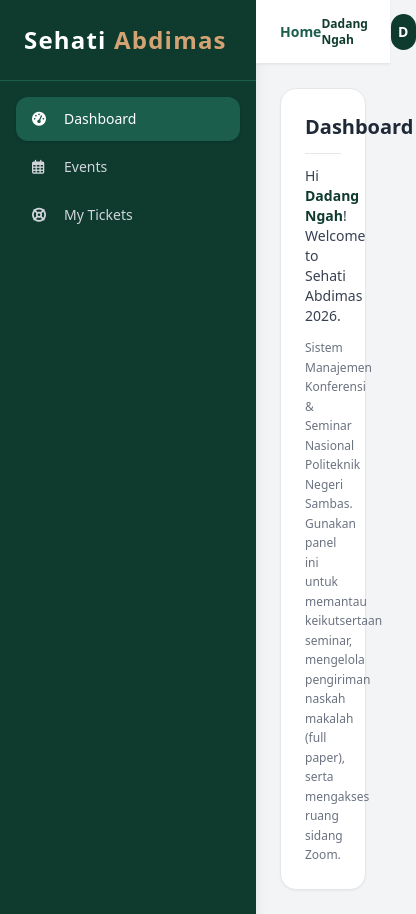
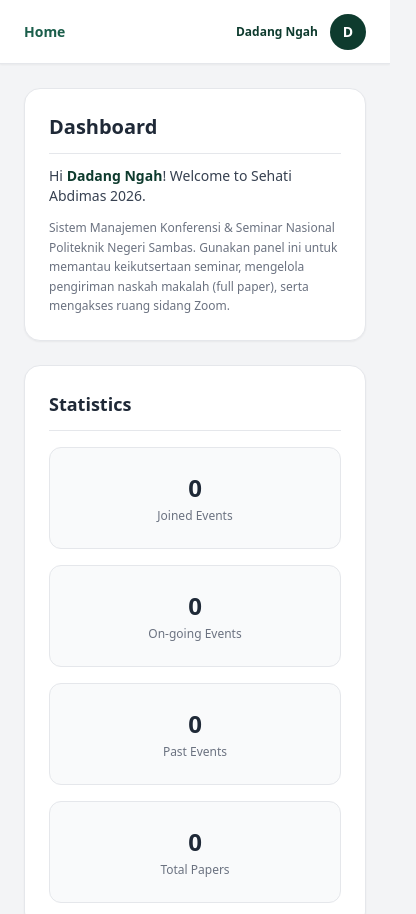
Before and after one commit to pakngah1222-design/sehati-abdimas, a plain HTML site: page dashboard.html in a window 390 px wide. Shown: the top 914 px of the page, 416 px wide, since content can reach past the window. Drawn offline with nearby package versions, Linux system fonts and the light colour scheme.

Commit message:
Add files via upload

```diff
--- a/dashboard.html
+++ b/dashboard.html
@@ -20,8 +20,8 @@
 </head>
 <body class="bg-gray-100 font-sans min-h-screen flex">
 
-    <!-- SIDEBAR KIRI -->
-    <aside class="w-64 bg-brand-dark text-white flex flex-col justify-between md:flex min-h-screen shadow-lg shrink-0">
+    <!-- SIDEBAR KIRI (Hidden di HP, Muncul di Desktop/MD ke atas) -->
+    <aside class="w-64 bg-brand-dark text-white flex-col justify-between hidden md:flex min-h-screen shadow-lg shrink-0">
         <div>
             <div class="p-6 text-2xl font-black tracking-wider border-b border-brand-primary">
                 Sehati <span class="text-brand-accent">Abdimas</span>
@@ -53,7 +53,9 @@
     <div class="flex-1 flex flex-col min-w-0">
         <!-- TOPBAR -->
         <header class="bg-white border-b h-16 flex items-center justify-between px-6 shadow-sm">
-            <span class="text-sm font-semibold text-brand-primary">Home</span>
+            <div class="flex items-center space-x-3">
+                <span class="text-sm font-semibold text-brand-primary">Home</span>
+            </div>
             <div class="flex items-center space-x-3">
                 <span id="topbarNama" class="text-xs font-bold text-brand-dark">Dadang Ngah</span>
                 <div id="topbarInisial" class="w-9 h-9 bg-brand-dark text-white rounded-full flex items-center justify-center font-bold text-sm">
@@ -156,7 +158,7 @@
         </main>
     </div>
 
-    <!-- SCRIPT MENAMPILKAN NAMA PESERTA DARI REGISTRASI -->
+    <!-- SCRIPT MENAMPILKAN NAMA PESERTA -->
     <script>
         document.addEventListener("DOMContentLoaded", function() {
             const namaTersimpan = localStorage.getItem('namaPeserta');
```
